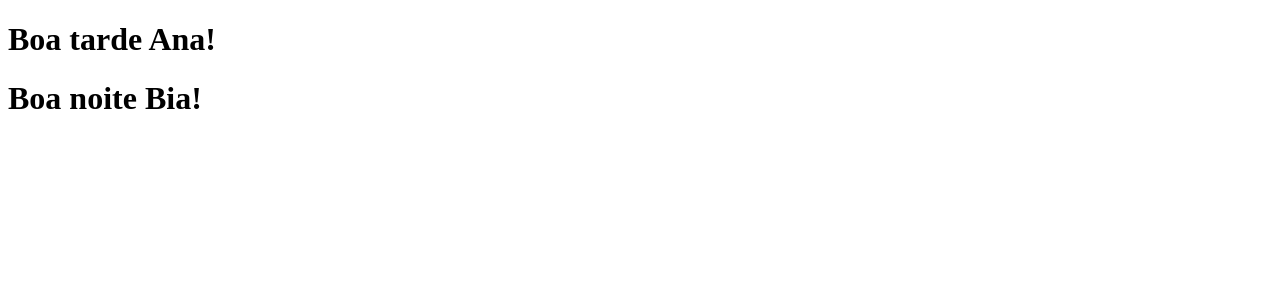
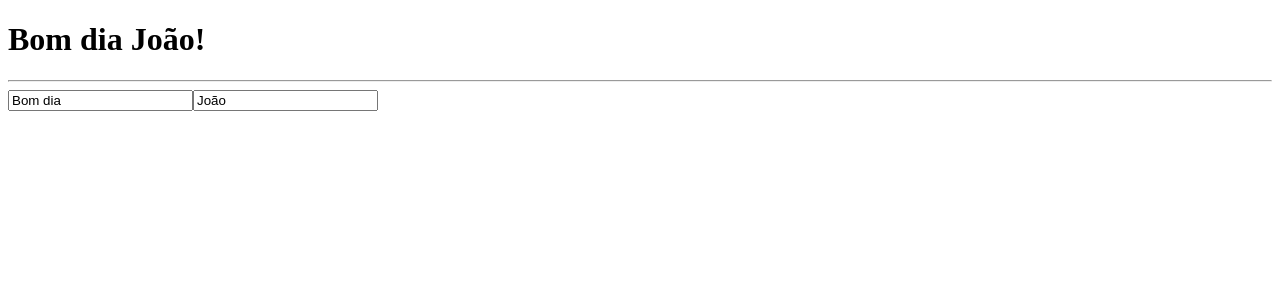
Before and after one commit to patricksilvy/curso-web, a React (Vite) app in the folder react/exercicios/: page / in a window 1280 px wide. Shown: the top 300 px of the page. Built offline with nearby package versions, Linux system fonts and the light colour scheme.

Commit message:
403. Componente de Classe #01

```diff
--- /dev/null
+++ b/react/exercicios/src/components/Saudacoes.jsx
@@ -0,0 +1,39 @@
+import React, { Component } from "react";
+
+export default class Saudacao extends Component {
+    state = {
+        tipo: this.props.tipo,
+        nome: this.props.nome
+    }
+
+    setTipo(e)  {
+        this.setState({ tipo: e.target.value })
+    }
+
+    setNome(e)  {
+        this.setState({ nome: e.target.value })
+    }
+
+    render() {
+        const { tipo, nome } = this.state
+
+        return (
+            <div>
+                <h1>{tipo} {nome}!</h1>
+                <hr />
+                <input
+                    type="text"
+                    laceholder="Tipo..."
+                    value={tipo}
+                    onChange={e => this.setTipo(e)}
+                />
+                <input
+                    type="text"
+                    laceholder="Tipo..."
+                    value={nome}
+                    onChange={e => this.setNome(e)}
+                />
+            </div>
+        )
+    }
+}
--- a/react/exercicios/src/main.jsx
+++ b/react/exercicios/src/main.jsx
@@ -1,11 +1,10 @@
 import React from 'react'
 import ReactDOM from 'react-dom/client'
 
-import Multi, { BoaTarde, BoaNoite } from './components/Multiplos'
+import Saudacao from './components/Saudacoes'
 
 ReactDOM.createRoot(document.getElementById('root')).render(
   <div>
-    <BoaTarde nome="Ana" />
-    <BoaNoite nome="Bia" />
+    <Saudacao tipo="Bom dia" nome="João"/>
   </div>
 )
```
